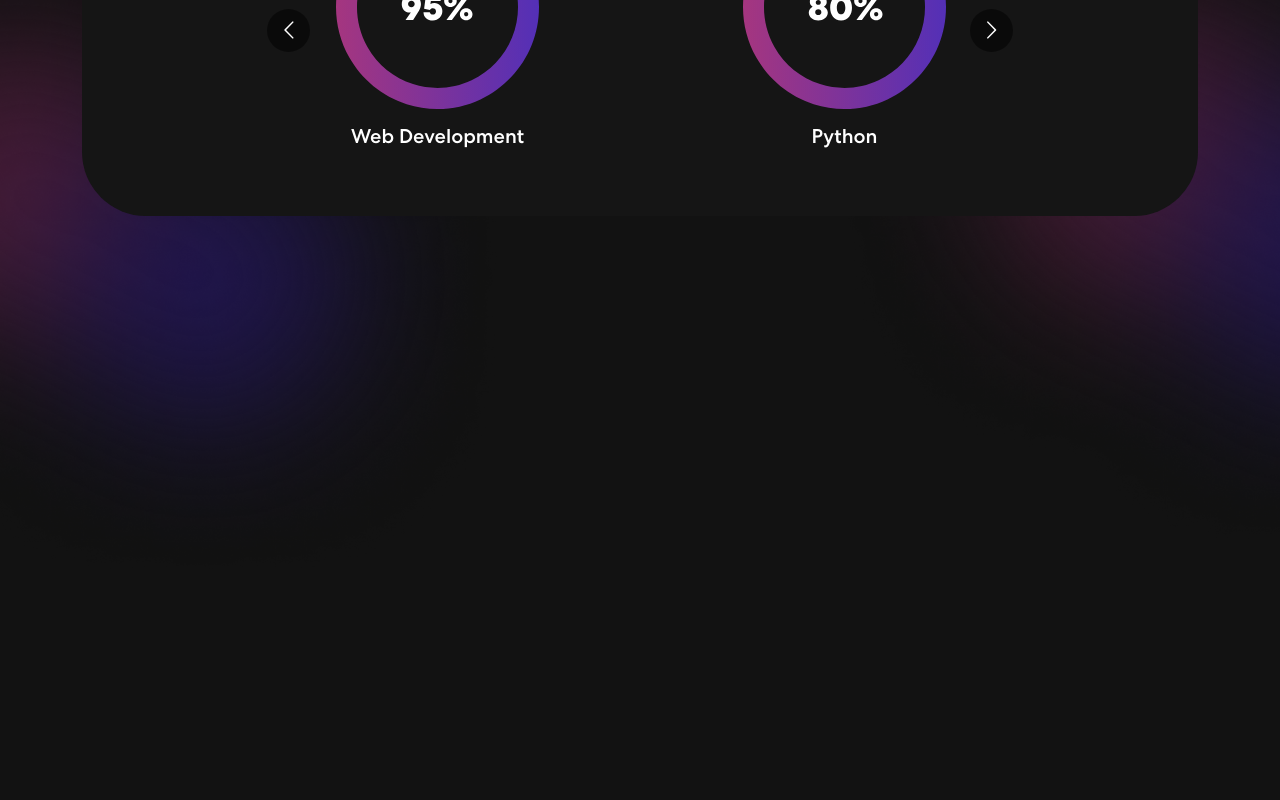
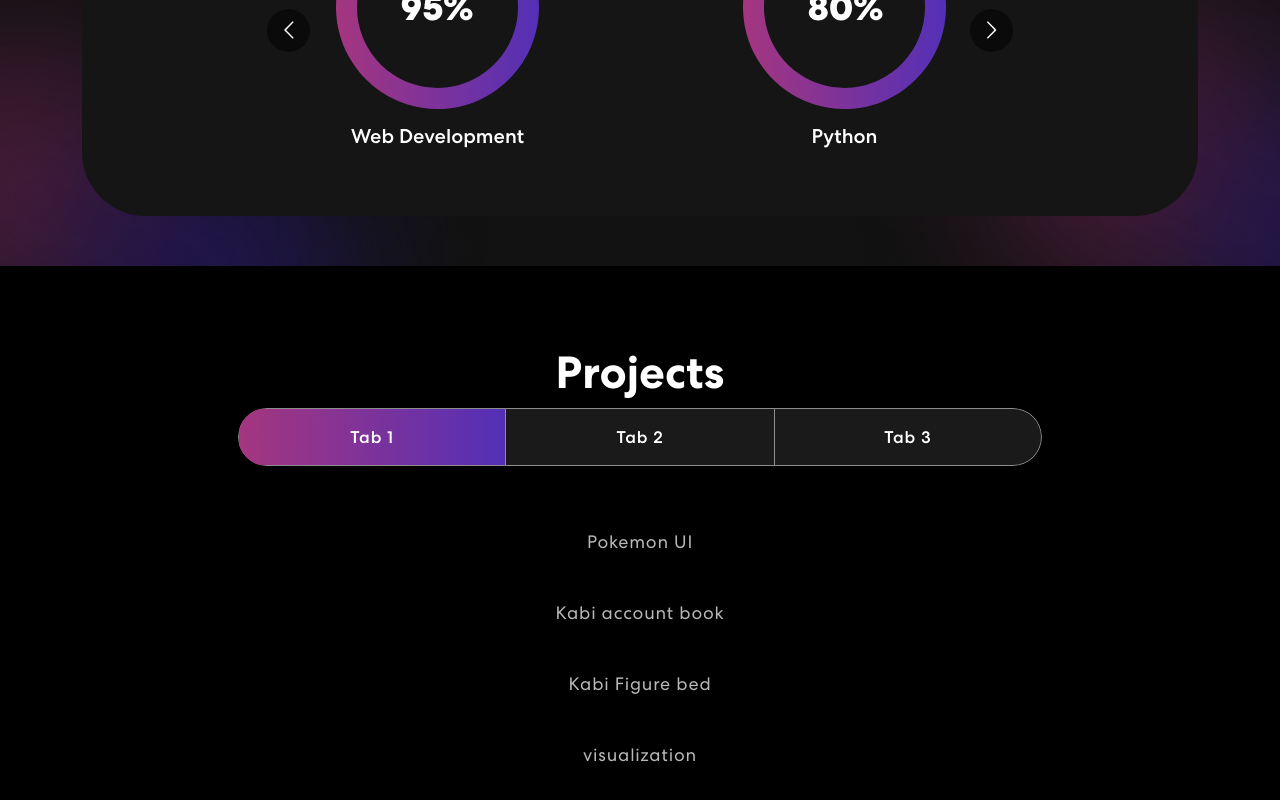
Before and after one commit to origami0227/MyPortfolio, a React (Create React App) app: page / in a window 1280 px wide. Shown: the part 1031-1831 px from the top of the page. Before the commit the page ends 1617 px from the top, so only its background shows below. Built offline with nearby package versions, Linux system fonts and the light colour scheme.

Commit message:
wip:准备制作项目卡组件

```diff
--- a/src/App.js
+++ b/src/App.js
@@ -2,13 +2,15 @@
 import {NavBar} from "./components/NavBar";
 import {Banner} from "./components/Banner";
 import {Skills} from "./components/Skills";
+import {Projects} from "./components/Projects";
 
 function App() {
     return (
         <div className="App">
             <NavBar/>
             <Banner/>
-            <Skills />
+            <Skills/>
+            <Projects/>
         </div>
     );
 }
--- /dev/null
+++ b/src/components/Projects.js
@@ -0,0 +1,71 @@
+import {Container, Row, Col, Nav, Tab} from "react-bootstrap";
+import projImg1 from "../assets/img/project-img1.png";
+import projImg2 from "../assets/img/project-img2.png";
+import projImg3 from "../assets/img/project-img3.png";
+import colorSharp2 from "../assets/img/color-sharp2.png";
+
+export const Projects = () => {
+    const projects = [
+        {
+            title: "Pokemon UI",
+            description: "Design & Development",
+            imgUrl: projImg1,
+        },
+        {
+            title: "Kabi account book",
+            description: "Design & Development",
+            imgUrl: projImg2,
+        },
+        {
+            title: "Kabi Figure bed",
+            description: "Design & Development",
+            imgUrl: projImg3,
+        },
+        {
+            title: "visualization",
+            description: "Design & Development",
+            imgUrl: projImg1,
+        },
+    ]
+    return (
+        <section className="project" id="project">
+            <Container>
+                <Row>
+                    <Col>
+                        <h2>Projects</h2>
+                        <Tab.Container id="projects-tabs" defaultActiveKey="first">
+                            <Nav variant="pills" className="nav-pills mb-5 justify-content-center align-items-center"
+                                 id="pills-tab">
+                                <Nav.Item>
+                                    <Nav.Link eventKey="first">Tab 1</Nav.Link>
+                                </Nav.Item>
+                                <Nav.Item>
+                                    <Nav.Link eventKey="second">Tab 2</Nav.Link>
+                                </Nav.Item>
+                                <Nav.Item>
+                                    <Nav.Link eventKey="third">Tab 3</Nav.Link>
+                                </Nav.Item>
+                            </Nav>
+                            <Tab.Content>
+                                <Tab.Pane eventKey="first">
+                                    <Row>
+                                        {
+                                            projects.map((projects,index)=>{
+                                                return (
+                                                    <p>{projects.title}</p>
+
+                                                )
+                                            })
+                                        }
+                                    </Row>
+                                </Tab.Pane>
+                                <Tab.Pane eventKey="second">Loren Ipsum</Tab.Pane>
+                                <Tab.Pane eventKey="third">Loren Ipsum</Tab.Pane>
+                            </Tab.Content>
+                        </Tab.Container>
+                    </Col>
+                </Row>
+            </Container>
+        </section>
+    )
+}
```
Also changed, not shown: src/components/Project.js (deleted, +0 -7 lines).
